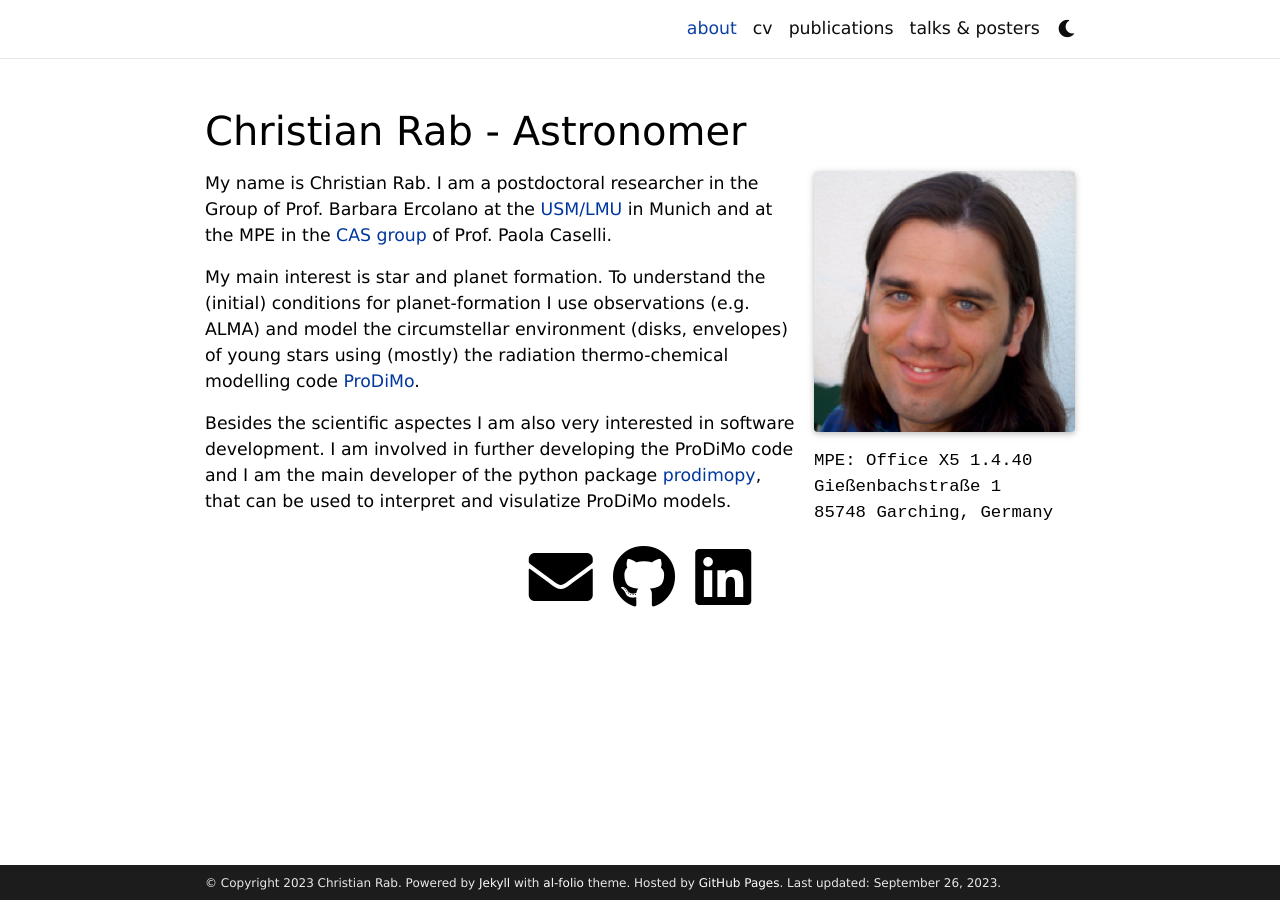
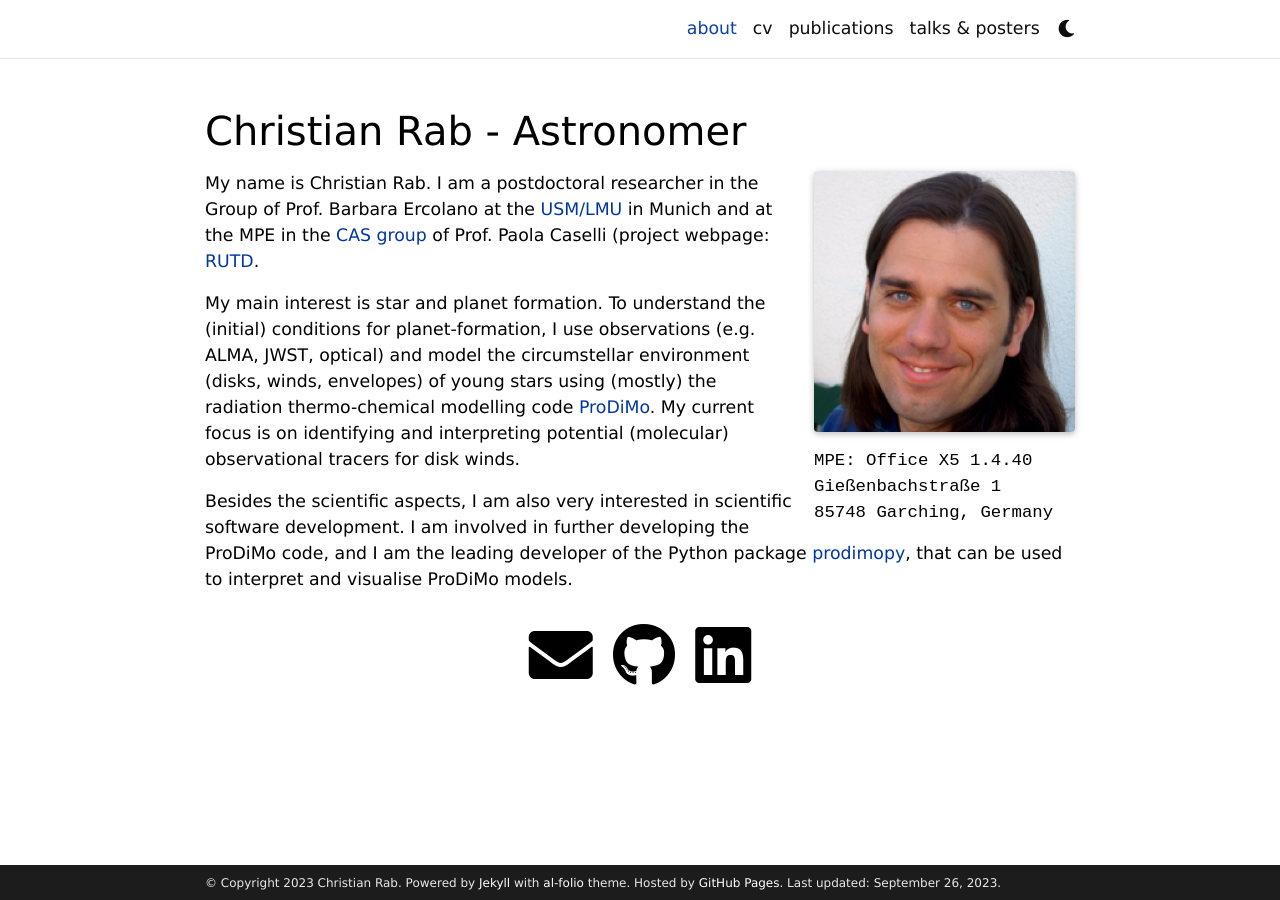
Before and after one commit to chrab/chrab.github.io, a Jekyll site: the page built from _pages/about.md, in a window 1280 px wide. Built offline with Jekyll 4.4.1, drawn with Linux system fonts in a browser that asks for light colours; full-size pictures stand in for the smaller copies a plugin makes; comment, search, counter and statistics services are not loaded; a style sheet for code colours, icons or effects is not loaded.

Commit message:
Updated the about page.

```diff
--- a/_pages/about.md
+++ b/_pages/about.md
@@ -19,11 +19,11 @@ selected_papers: false # includes a list of papers marked as "selected={true}"
 social: true  # includes social icons at the bottom of the page
 ---
 
-My name is Christian Rab. I am a postdoctoral researcher in the Group of Prof. Barbara Ercolano at the [USM/LMU](https://www.usm.uni-muenchen.de/) in Munich and at the MPE in the [CAS group](https://www.mpe.mpg.de/CAS) of Prof. Paola Caselli.
+My name is Christian Rab. I am a postdoctoral researcher in the Group of Prof. Barbara Ercolano at the [USM/LMU](https://www.usm.uni-muenchen.de/) in Munich and at the MPE in the [CAS group](https://www.mpe.mpg.de/CAS) of Prof. Paola Caselli (project webpage: [RUTD](https://www.transitiondiscs.com/).
 
-My main interest is star and planet formation. To understand the (initial) conditions for planet-formation I use observations (e.g. ALMA) and model the circumstellar environment (disks, envelopes) of young stars using (mostly) the radiation thermo-chemical modelling code [ProDiMo](https://prodimo.iwf.oeaw.ac.at/).
+My main interest is star and planet formation. To understand the (initial) conditions for planet-formation, I use observations (e.g. ALMA, JWST, optical) and model the circumstellar environment (disks, winds,  envelopes) of young stars using (mostly) the radiation thermo-chemical modelling code [ProDiMo](https://prodimo.iwf.oeaw.ac.at/). My current focus is on identifying and interpreting potential (molecular) observational tracers for disk winds.
 
-Besides the scientific aspectes I am also very interested in software development. I am involved in further developing the ProDiMo code and I am the main developer of the python package [prodimopy](https://gitlab.astro.rug.nl/prodimo/prodimopy), that can be used to interpret and visulatize ProDiMo models.
+Besides the scientific aspects, I am also very interested in scientific software development. I am involved in further developing the ProDiMo code, and I am the leading developer of the Python package [prodimopy](https://gitlab.astro.rug.nl/prodimo/prodimopy), that can be used to interpret and visualise ProDiMo models.
 
 <!---
 [//]: # Write your biography here. Tell the world about yourself. Link to your favorite [subreddit](http://reddit.com). You can put a picture in, too. The code is already in, just name your picture `prof_pic.jpg` and put it in the `img/` folder.
```
